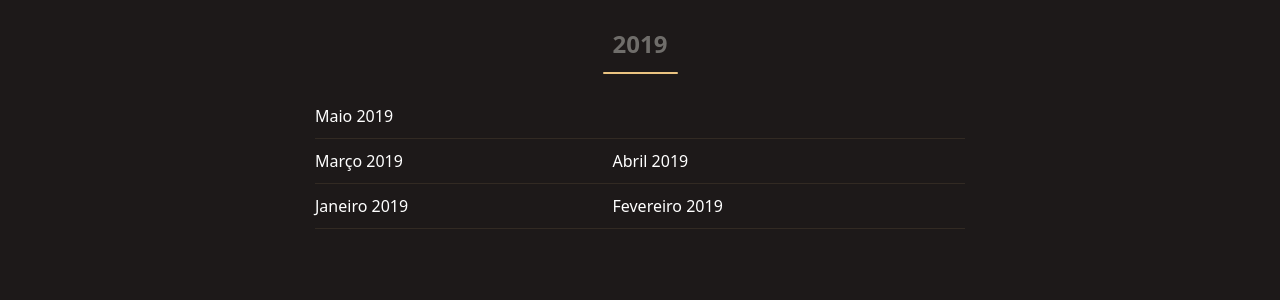
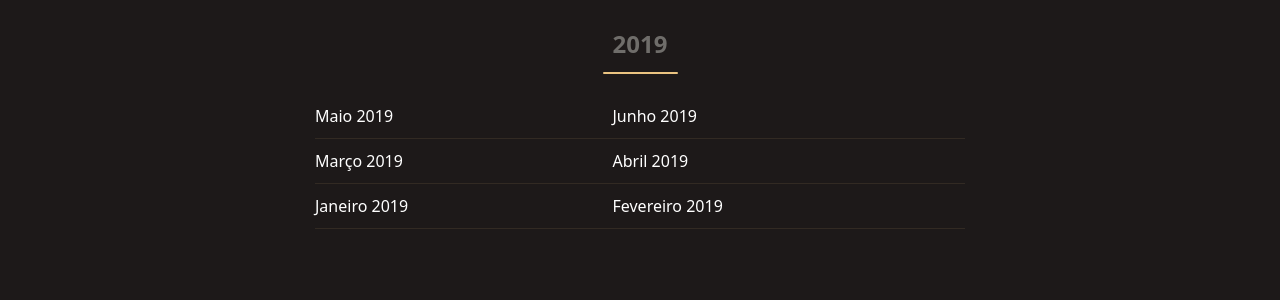
Before and after one commit to ateliedetemas/blpcrypto, a Jekyll site: the page built from _pages/relatorios.md, in a window 1280 px wide. Shown: the part 249-549 px from the top of the page. Built offline with Jekyll 4.4.1, drawn with Linux system fonts in a browser that asks for light colours.

Commit message:
Update relatorios.md

```diff
--- a/_pages/relatorios.md
+++ b/_pages/relatorios.md
@@ -6,7 +6,7 @@ title: Relatórios
 
 ## 2019
 
-[Maio 2019]({{ '/assets/documents/relatorios/2019/05.pdf' | absolute_url }}) |
+[Maio 2019]({{ '/assets/documents/relatorios/2019/05.pdf' | absolute_url }}) | [Junho 2019]({{ '/assets/documents/relatorios/2019/06.pdf' | absolute_url }})
 [Março 2019]({{ '/assets/documents/relatorios/2019/03.pdf' | absolute_url }}) | [Abril 2019]({{ '/assets/documents/relatorios/2019/04.pdf' | absolute_url }})
 [Janeiro 2019]({{ "/assets/documents/relatorios/2019/01.pdf" | absolute_url }}) | [Fevereiro 2019]({{ "/assets/documents/relatorios/2019/02.pdf" | absolute_url }})
 
```
